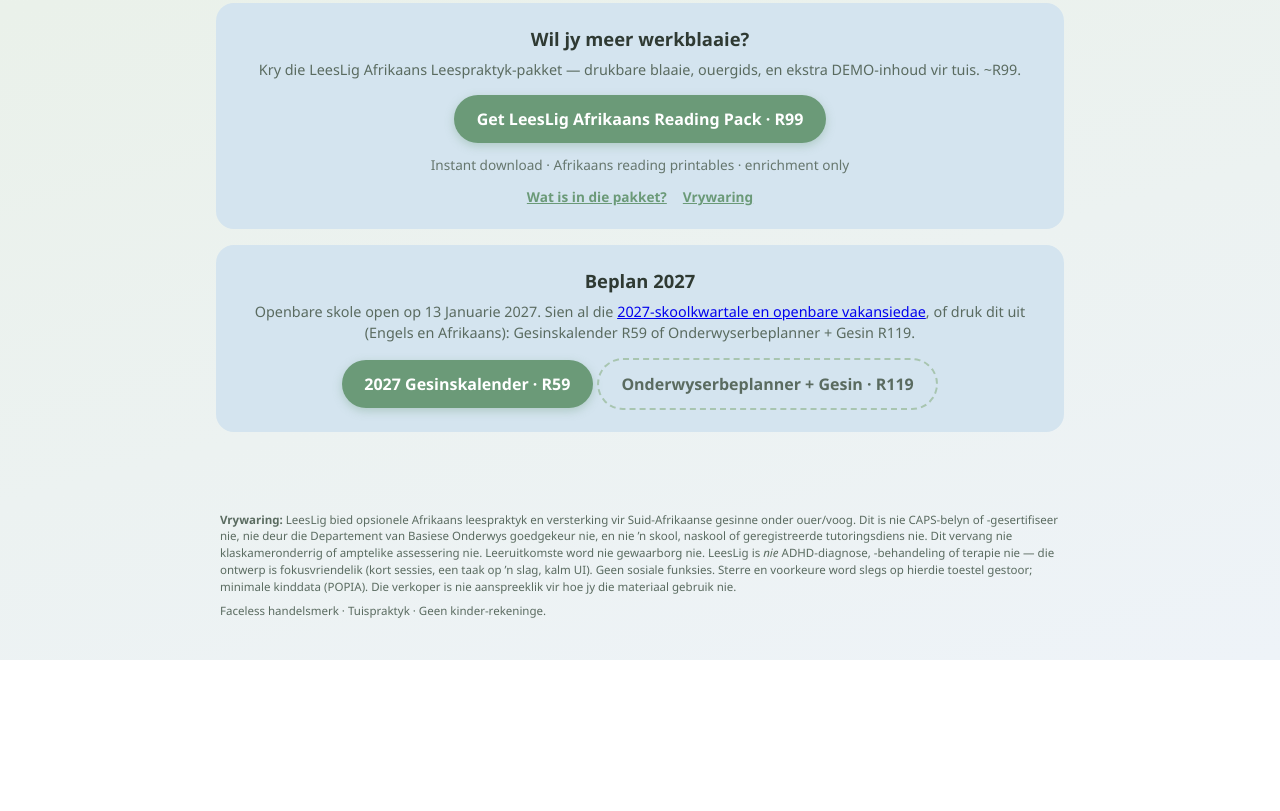
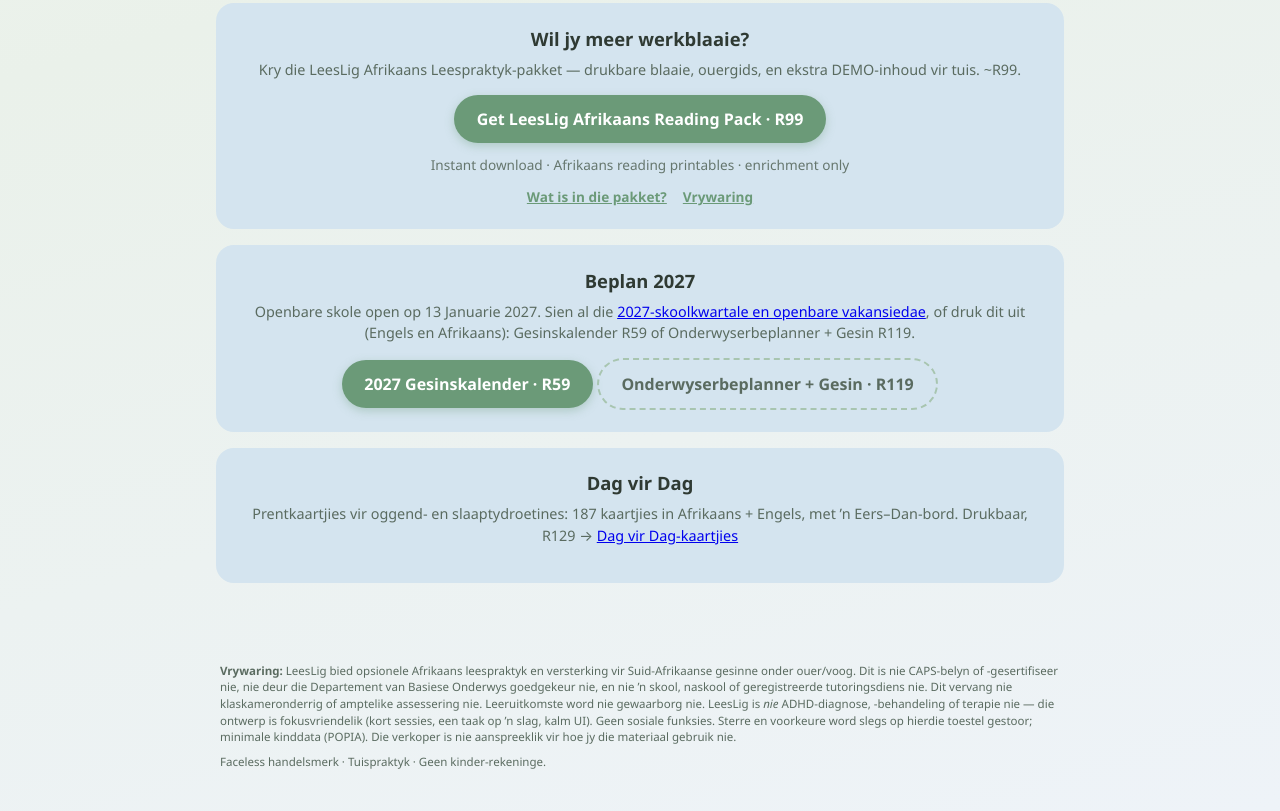
Before and after one commit to esteprinsloo101-web/leeslig, a plain HTML site: page index.html in a window 1280 px wide. Shown: the part 798-1609 px from the top of the page. Before the commit the page ends 1458 px from the top, so only its background shows below. Drawn offline with Linux system fonts and the light colour scheme.

Commit message:
Voeg Dag vir Dag roetinekaartjies-callout by (Day by Day cards)

```diff
--- a/index.html
+++ b/index.html
@@ -92,6 +92,10 @@
         <a class="btn" href="https://stofficial.gumroad.com/l/sa-2027-calendar" target="_blank" rel="noopener">2027 Gesinskalender · R59</a>
         <a class="btn ghost" href="https://stofficial.gumroad.com/l/sa-2027-teacher-planner" target="_blank" rel="noopener">Onderwyserbeplanner + Gesin · R119</a>
       </div>
+      <div class="cta-box">
+        <h2>Dag vir Dag</h2>
+        <p>Prentkaartjies vir oggend- en slaaptydroetines: 187 kaartjies in Afrikaans + Engels, met ’n Eers–Dan-bord. Drukbaar, R129 → <a href="https://stofficial.gumroad.com/l/axixhj" target="_blank" rel="noopener">Dag vir Dag-kaartjies</a></p>
+      </div>
     </div>
 
     <!-- PRACTICE -->
```
